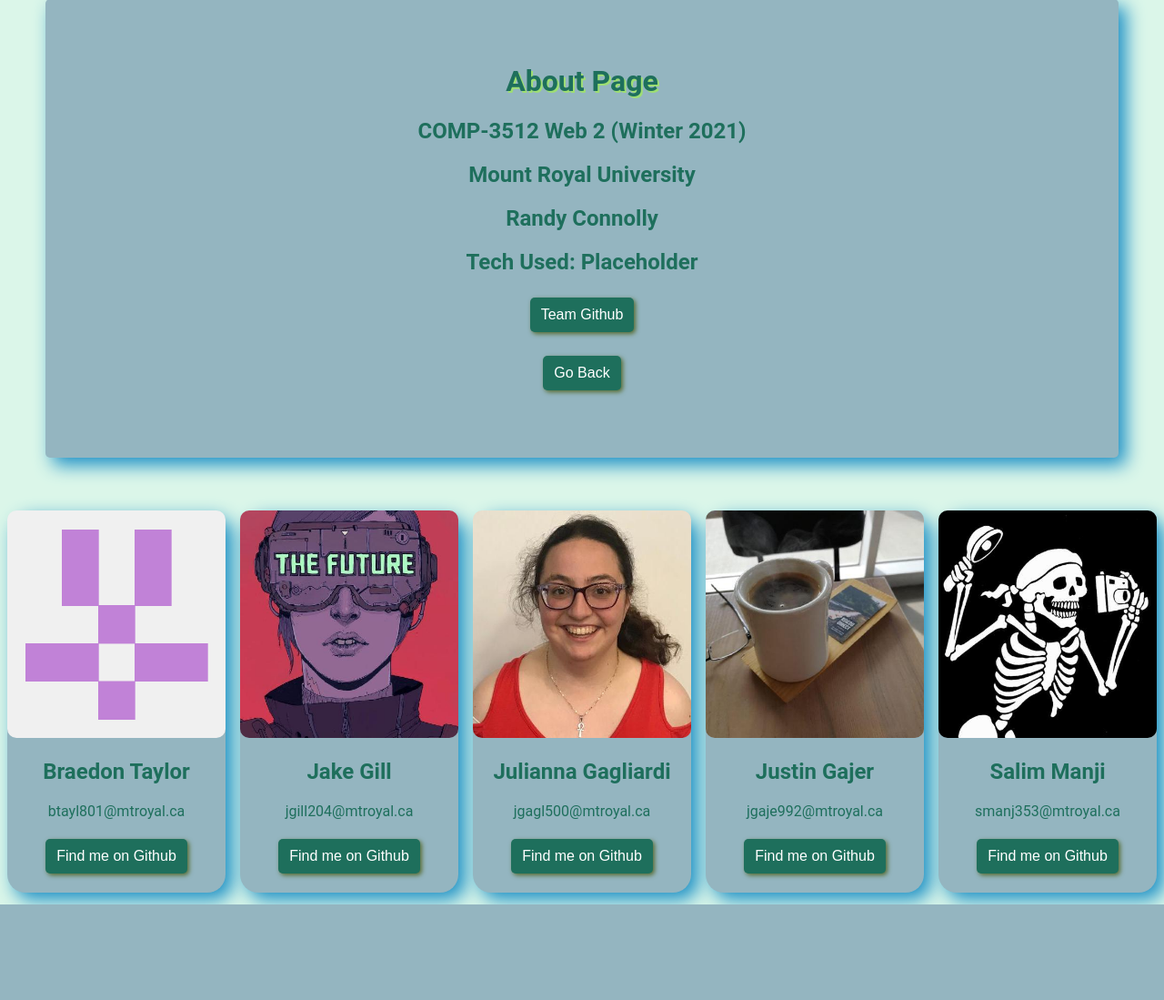
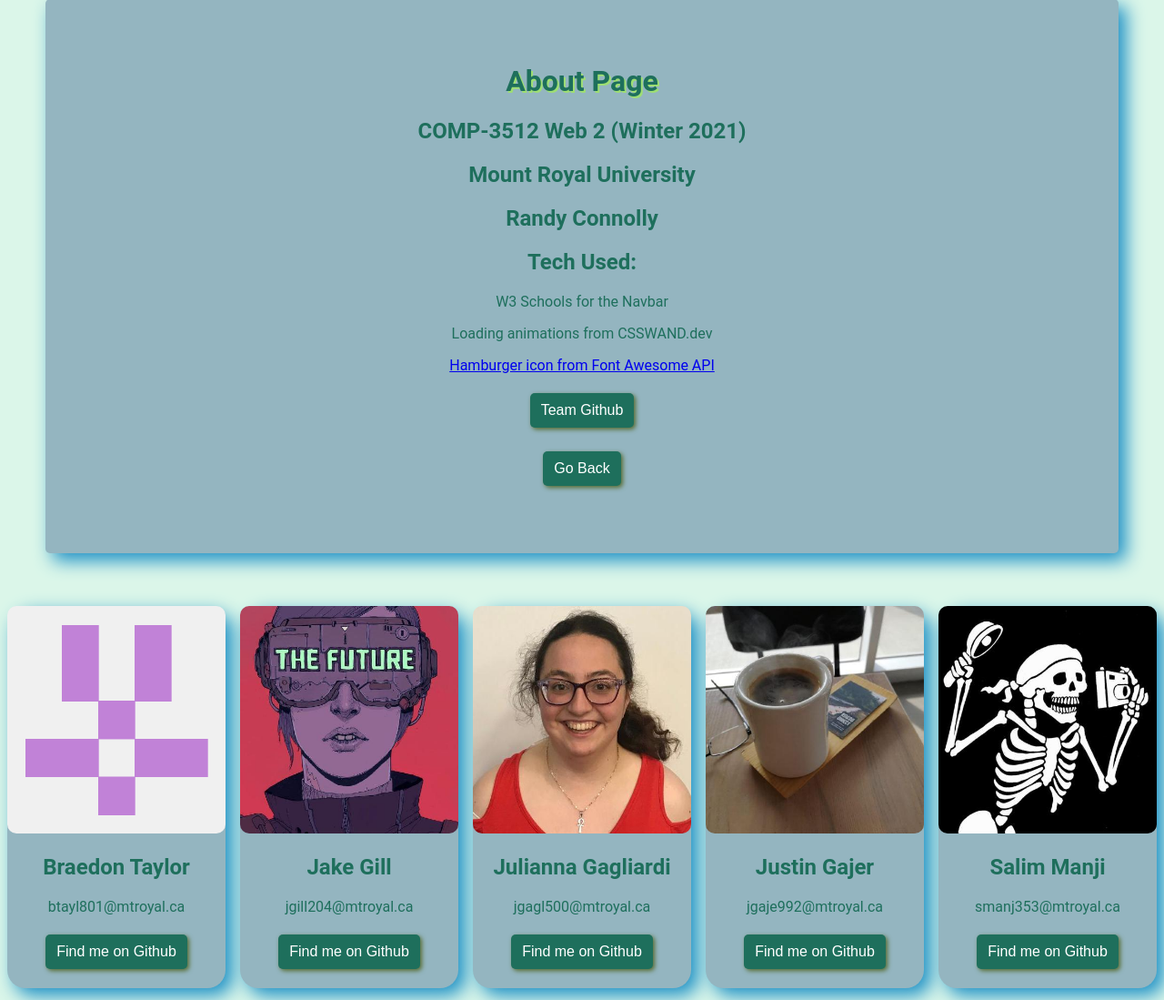
Before and after one commit to BraedonTaylor/COMP-3512Asg2, a PHP site: page /comp-3512asg2/about.php in a window 1280 px wide. Shown: the part 119-1218 px from the top of the page at 91% size. Before the commit the page ends 1113 px from the top, so only its background shows below. Run offline with PHP 8.4, Linux system fonts and the light colour scheme.

Commit message:
Added credits, styled the profile images on the about page

```diff
--- a/about.php
+++ b/about.php
@@ -23,7 +23,10 @@
             <h2>COMP-3512 Web 2 (Winter 2021)</h2>
             <h2>Mount Royal University</h2>
             <h2>Randy Connolly</h2>
-            <h2>Tech Used: Placeholder</h2>
+            <h2>Tech Used:</h2>
+            <p>W3 Schools for the Navbar</p>
+            <p>Loading animations from CSSWAND.dev</p>
+            <a href="https://cdnjs.cloudflare.com/ajax/libs/font-awesome/4.7.0/css/font-awesome.min.css">Hamburger icon from Font Awesome API</a>
             <p><a href = "https://github.com/BraedonTaylor/COMP-3512Asg2"><button class="button">Team Github</button></a></p>
             <label for="Go Back"><a href="index.php"><button class="button">Go Back</button></a></label><br><br>
           </div>
--- a/css/aboutcss.css
+++ b/css/aboutcss.css
@@ -43,7 +43,10 @@ html body div.grid-container img{
   box-shadow: 8px 8px 20px #1a8fc5;
 }
 
-
+img {
+    max-height: 250px;
+    max-width: 250px;
+}
 
 .container::after, .row::after {
   content: "";
--- a/js/list.js
+++ b/js/list.js
@@ -1,4 +1,4 @@
 document.addEventListener("DOMContentLoaded", function () {
 //Turn on the loading animation
     document.querySelector("#companyLoader").classList.toggle('hide');
-}
+});
--- a/list.php
+++ b/list.php
@@ -16,6 +16,7 @@ if (isset($_SESSION["userID"]) && $_SESSION["userID"] != null) {
     <link rel="stylesheet" href="css/style222.css">
     <link rel="stylesheet" href="css/navbar.css">
     <script src="js/navbar.js"></script>
+    <script src="js/list.js"></script>
 </head>
 
 <body>
@@ -27,7 +28,7 @@ if (isset($_SESSION["userID"]) && $_SESSION["userID"] != null) {
                 <h1>List Of Companies</h1>
                 Filter: <input type="text" class="search" placeholder="Search for a Company"> <button id="clearButton" class="button">Clear Filter</button>
                 <p id="spacer"></p>
-                <div class='loader hide' id='companyLoader'></div>
+                <div class='loader' id='companyLoader'></div>
                 <section id="companyList"></section>
             </section>
         </div>
```
Also changed, not shown: css/style222.css (+18 -0 lines).
